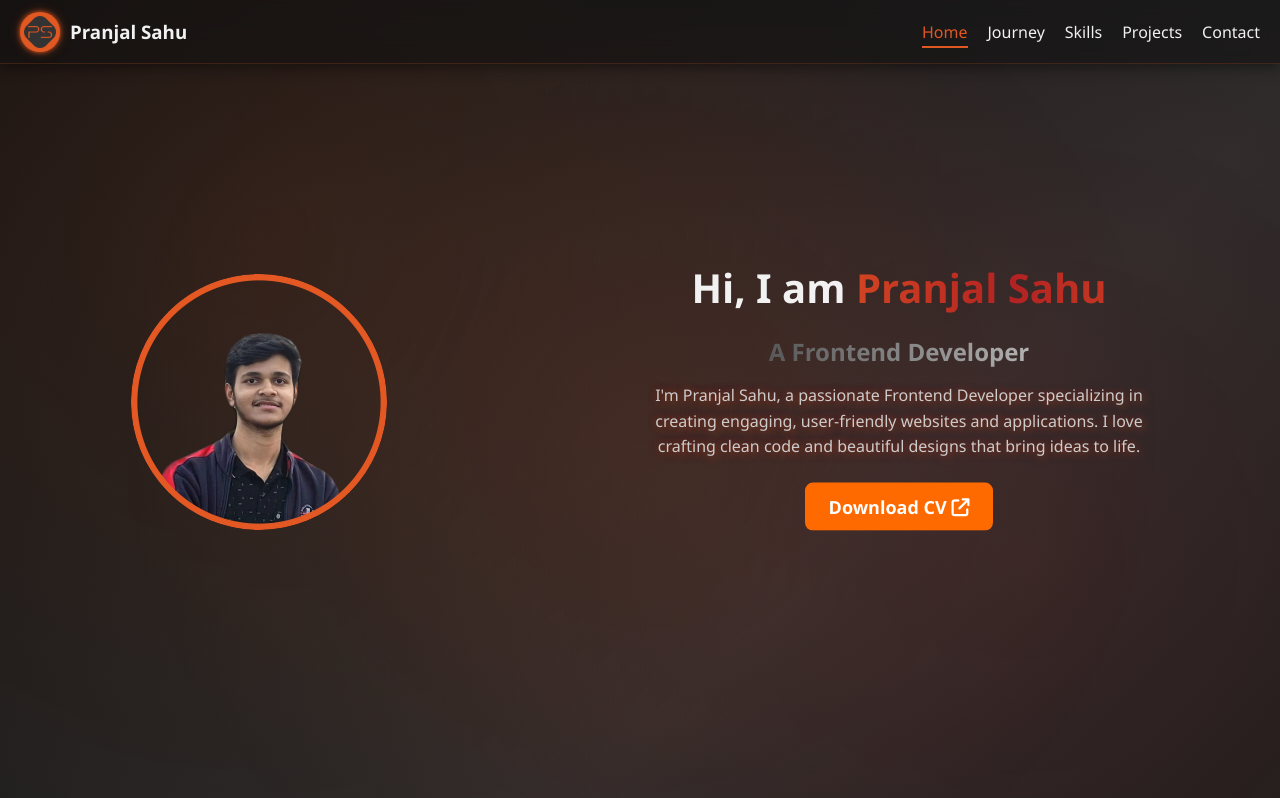
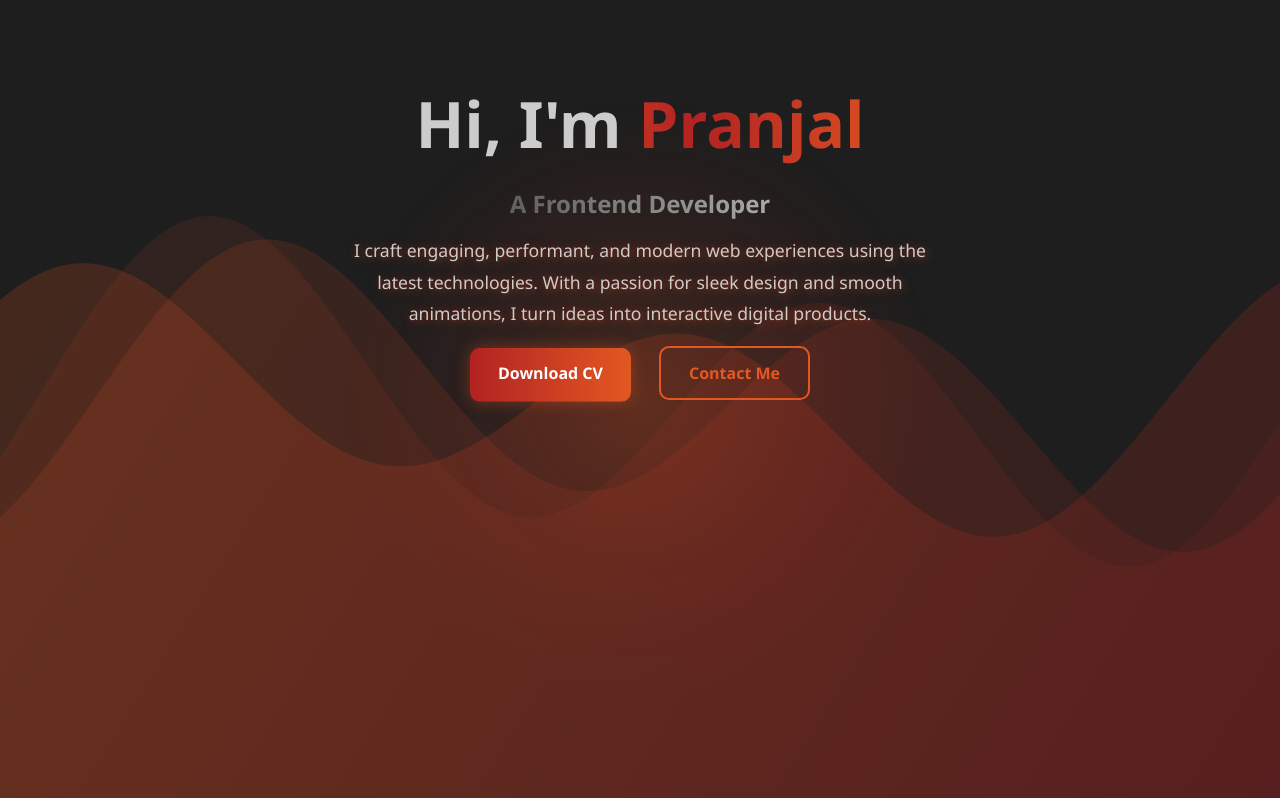
Before and after one commit to Pranjal-Sahu21/portfolio-website, a React (Vite) app: page / in a window 1280 px wide. Shown: the top 798 px of the page. Built offline with nearby package versions, Linux system fonts and the light colour scheme.

Commit message:
Major styling changes and removed my photo

```diff
--- a/src/App.jsx
+++ b/src/App.jsx
@@ -6,6 +6,7 @@ import Skills from "./Skills";
 import Projects from "./Projects";
 import Contact from "./Contact";
 import Footer from "./Footer";
+import ParticleBackground from "./ParticleBackground";
 import Lenis from "lenis";
 import "lenis/dist/lenis.css";
 import "./style.css";
@@ -116,6 +117,7 @@ export default function App() {
     <>
       <Header />
       <Home />
+      <ParticleBackground />
       <Journey />
       <Skills />
       <Projects />
--- a/src/Header.jsx
+++ b/src/Header.jsx
@@ -6,6 +6,7 @@ import logo from "../assets/apple-touch-icon.png";
 export default function Header() {
   const [menuOpen, setMenuOpen] = useState(false);
   const [isDesktop, setIsDesktop] = useState(window.innerWidth > 992);
+  const [showHeader, setShowHeader] = useState(false);
 
   const toggleMenu = () => setMenuOpen((prev) => !prev);
 
@@ -17,6 +18,18 @@ export default function Header() {
     };
     window.addEventListener("resize", handleResize);
     return () => window.removeEventListener("resize", handleResize);
+  }, []);
+
+  useEffect(() => {
+    const handleScroll = () => {
+      const homeSection = document.getElementById("home");
+      if (!homeSection) return;
+      const homeHeight = homeSection.offsetHeight;
+      setShowHeader(window.scrollY > homeHeight);
+    };
+
+    window.addEventListener("scroll", handleScroll);
+    return () => window.removeEventListener("scroll", handleScroll);
   }, []);
 
   const headerVariants = {
@@ -32,27 +45,22 @@ export default function Header() {
     hidden: { x: "100%" },
     visible: {
       x: 0,
-      transition: {
-        type: "tween",
-        ease: "easeInOut",
-        duration: 0.5,
-      },
+      transition: { type: "tween", ease: "easeInOut", duration: 0.5 },
     },
     exit: {
       x: "100%",
-      transition: {
-        type: "tween",
-        ease: "easeInOut",
-        duration: 0.5,
-      },
+      transition: { type: "tween", ease: "easeInOut", duration: 0.5 },
     },
   };
 
   return (
+    <AnimatePresence>
+      {showHeader && (
         <motion.nav
           variants={headerVariants}
           initial="hidden"
           animate="visible"
+          exit="hidden"
           className="header-nav"
         >
           <div className="logo">
@@ -64,9 +72,6 @@ export default function Header() {
 
           {isDesktop ? (
             <ul className="nav-links">
-          <li>
-            <a href="#home">Home</a>
-          </li>
               <li>
                 <a href="#journey">Journey</a>
               </li>
@@ -98,11 +103,6 @@ export default function Header() {
                     animate="visible"
                     exit="exit"
                   >
-                <li>
-                  <a href="#home" onClick={() => setMenuOpen(false)}>
-                    Home
-                  </a>
-                </li>
                     <li>
                       <a href="#journey" onClick={() => setMenuOpen(false)}>
                         Journey
@@ -142,12 +142,16 @@ export default function Header() {
                 className="bar"
               />
               <motion.div
-            animate={menuOpen ? { rotate: -45, y: -8 } : { rotate: 0, y: 0 }}
+                animate={
+                  menuOpen ? { rotate: -45, y: -8 } : { rotate: 0, y: 0 }
+                }
                 transition={{ type: "spring", stiffness: 260, damping: 20 }}
                 className="bar"
               />
             </div>
           )}
         </motion.nav>
+      )}
+    </AnimatePresence>
   );
 }
--- /dev/null
+++ b/src/Home.css
@@ -0,0 +1,136 @@
+* {
+  font-family: "Segoe UI", Tahoma, Geneva, Verdana, sans-serif;
+}
+
+.hero {
+  display: flex;
+  flex-direction: column;
+  align-items: center;
+  text-align: center;
+  justify-content: center;
+  gap: 24px;
+  padding: 120px 20px;
+  min-height: 100vh;
+  margin-top: 0;
+  position: relative;
+  overflow: hidden;
+}
+
+.hero h1 {
+  font-size: clamp(2.5rem, 5vw, 4rem);
+  font-weight: 700;
+  background: var(--muted-text);
+  background-clip: text;
+  -webkit-text-fill-color: transparent;
+  animation: shimmer 3s linear infinite;
+}
+
+.hero-description {
+  max-width: 600px;
+  font-size: 1.1rem;
+  line-height: 1.8;
+  text-align: center;
+  color: var(--muted-text);
+  font-weight: 400;
+}
+
+.hero-buttons a {
+  padding: 14px 28px;
+  border-radius: 10px;
+  font-size: 1rem;
+  font-weight: 600;
+  transition: all 0.4s ease;
+  text-decoration: none;
+  display: inline-block;
+  position: relative;
+  overflow: hidden;
+  cursor: pointer;
+}
+
+.hero-buttons .primary {
+  background: linear-gradient(
+    90deg,
+    var(--primary),
+    var(--accent),
+    var(--primary)
+  );
+  background-size: 200% 100%;
+  background-position: right center;
+  color: #fff;
+  box-shadow: 0 0 15px rgba(226, 88, 34, 0.4);
+  transition: background-position 0.5s ease, transform 0.3s ease;
+}
+
+.hero-buttons .primary:hover {
+  background-position: left center;
+  transform: scale(1.05);
+}
+
+.hero-buttons .secondary {
+  position: relative;
+  border: 2px solid var(--primary);
+  color: var(--primary);
+  background: transparent;
+  overflow: hidden;
+  z-index: 1;
+}
+
+.hero-buttons .secondary::before {
+  content: "";
+  position: absolute;
+  top: 0;
+  left: -100%;
+  width: 100%;
+  height: 100%;
+  background: var(--primary);
+  transition: left 0.4s ease;
+  z-index: -1;
+}
+
+.hero-buttons .secondary:hover::before {
+  left: 0;
+}
+
+.hero-buttons .secondary:hover {
+  color: #fff;
+}
+
+.hero-buttons {
+  display: flex;
+  justify-content: center;
+  flex-wrap: wrap;
+  gap: 28px;
+  margin-top: 36px;
+}
+
+@keyframes shimmer {
+  0% {
+    background-position: -200% 0;
+  }
+  100% {
+    background-position: 200% 0;
+  }
+}
+
+@media (max-width: 366px) {
+  .hero-buttons .secondary {
+    display: none;
+  }
+}
+
+canvas {
+  position: absolute;
+  top: 0;
+  left: 0;
+  width: 100%;
+  height: 100%;
+  pointer-events: none;
+  z-index: 0;
+}
+.hero h1,
+.hero h2,
+.hero p,
+.hero-buttons {
+  position: relative;
+  z-index: 1;
+}
--- a/src/Home.jsx
+++ b/src/Home.jsx
@@ -1,85 +1,179 @@
-import "./style.css";
-import picOfMe from "../assets/picofme (7).webp";
-import { motion } from "framer-motion";
-
-const container = {
-  hidden: { opacity: 0, y: 30 },
-  visible: {
-    opacity: 1,
-    y: 0,
-    transition: {
-      staggerChildren: 0.4,
-    },
-  },
-};
-
-const item = {
-  hidden: { opacity: 0, y: 40 },
-  visible: {
-    opacity: 1,
-    y: 0,
-    transition: {
-      duration: 1.2,
-      ease: "easeOut",
-    },
-  },
-};
-
-const imageVariant = {
-  hidden: { opacity: 0, scale: 0.98 },
-  visible: {
-    opacity: 1,
-    scale: 1,
-    transition: {
-      duration: 1.8,
-      ease: "easeInOut",
-    },
-  },
-};
+import React, { useEffect, useRef, useState } from "react";
+import { motion, useScroll, useTransform } from "framer-motion";
+import "./Home.css";
 
 export default function Home() {
+  const canvasRef = useRef(null);
+  const [mousePos, setMousePos] = useState({
+    x: window.innerWidth / 2,
+    y: window.innerHeight / 2,
+  });
+
+  const { scrollYProgress } = useScroll();
+  const y = useTransform(scrollYProgress, [0, 0.2], [0, -150]);
+  const opacity = useTransform(scrollYProgress, [0, 0.2], [1, 0]);
+
+  useEffect(() => {
+    const canvas = canvasRef.current;
+    const ctx = canvas.getContext("2d");
+
+    let width = (canvas.width = window.innerWidth);
+    let height = (canvas.height = window.innerHeight);
+    let time = 0;
+
+    const rootStyles = getComputedStyle(document.documentElement);
+    const primary = rootStyles.getPropertyValue("--primary").trim();
+    const accent = rootStyles.getPropertyValue("--accent").trim();
+
+    const handleMouseMove = (e) => setMousePos({ x: e.clientX, y: e.clientY });
+    window.addEventListener("mousemove", handleMouseMove);
+
+    const handleResize = () => {
+      width = canvas.width = window.innerWidth;
+      height = canvas.height = window.innerHeight;
+    };
+    window.addEventListener("resize", handleResize);
+
+    function drawAurora() {
+      ctx.clearRect(0, 0, width, height);
+
+      const layers = [
+        { speed: 0.5, offset: 0, opacity: 0.2 },
+        { speed: 0.3, offset: 50, opacity: 0.15 },
+        { speed: 0.4, offset: 100, opacity: 0.1 },
+      ];
+
+      layers.forEach((layer, i) => {
+        const gradient = ctx.createLinearGradient(0, 0, width, height);
+        gradient.addColorStop(
+          0,
+          `${primary}${Math.floor(layer.opacity * 255).toString(16)}`
+        );
+        gradient.addColorStop(
+          1,
+          `${accent}${Math.floor(layer.opacity * 255).toString(16)}`
+        );
+
+        ctx.fillStyle = gradient;
+        ctx.beginPath();
+        for (let x = 0; x <= width; x += 5) {
+          const y =
+            height / 2 +
+            Math.sin(x * 0.01 + time * layer.speed + layer.offset) *
+              (100 + i * 20) +
+            Math.cos(x * 0.005 + time * layer.speed * 0.5) * 50;
+          if (x === 0) ctx.moveTo(x, y);
+          else ctx.lineTo(x, y);
+        }
+        ctx.lineTo(width, height);
+        ctx.lineTo(0, height);
+        ctx.closePath();
+        ctx.fill();
+      });
+
+      const radial = ctx.createRadialGradient(
+        mousePos.x,
+        mousePos.y,
+        0,
+        mousePos.x,
+        mousePos.y,
+        300
+      );
+      radial.addColorStop(0, `${primary}33`);
+      radial.addColorStop(1, `${accent}00`);
+      ctx.fillStyle = radial;
+      ctx.fillRect(0, 0, width, height);
+
+      time += 0.02;
+      requestAnimationFrame(drawAurora);
+    }
+
+    drawAurora();
+
+    return () => {
+      window.removeEventListener("resize", handleResize);
+      window.removeEventListener("mousemove", handleMouseMove);
+    };
+  }, []);
+
   return (
-    <section id="home" className="section hero">
-      <motion.div
-        className="hero-img"
-        variants={imageVariant}
-        initial="hidden"
-        animate="visible"
-      >
-        <img src={picOfMe} alt="Pranjal Sahu" />
-      </motion.div>
+    <section id="home" className="hero sticky-hero">
+      <canvas
+        ref={canvasRef}
+        style={{
+          position: "absolute",
+          top: 0,
+          left: 0,
+          width: "100%",
+          height: "100%",
+          zIndex: 0,
+          pointerEvents: "none",
+        }}
+      />
 
       <motion.div
-        className="hero-content"
-        variants={container}
-        initial="hidden"
-        animate="visible"
+        className="glass-panel"
+        style={{ position: "relative", zIndex: 1, y, opacity }}
       >
-        <motion.h1 variants={item}>
-          <span className="typewriter">
-            Hi, I am <span className="name">Pranjal Sahu</span>
-          </span>
+        <motion.h1
+          initial={{ opacity: 0, x: -100 }}
+          animate={{ opacity: 1, x: 0 }}
+          transition={{ duration: 0.8, ease: "easeOut" }}
+        >
+          Hi, I'm <span className="name">Pranjal</span>
         </motion.h1>
 
-        <motion.h2 className="work" variants={item}>
+        <motion.h2
+          className="glow-text"
+          initial={{ opacity: 0, y: 20 }}
+          animate={{ opacity: 1, y: 0 }}
+          transition={{ duration: 0.9, ease: "easeOut", delay: 0.3 }}
+        >
           A Frontend Developer
         </motion.h2>
 
-        <motion.p className="hero-description" variants={item}>
-          I'm Pranjal Sahu, a passionate Frontend Developer specializing in
-          creating engaging, user-friendly websites and applications. I love
-          crafting clean code and beautiful designs that bring ideas to life.
+        <motion.p
+          className="hero-description"
+          initial={{ opacity: 0, y: 30 }}
+          animate={{ opacity: 1, y: 0 }}
+          transition={{ duration: 1, ease: "easeOut", delay: 0.6 }}
+        >
+          I craft engaging, performant, and modern web experiences using the
+          latest technologies. With a passion for sleek design and smooth
+          animations, I turn ideas into interactive digital products.
         </motion.p>
 
-        <motion.a
-          href="https://drive.google.com/file/d/1qgfwbu4S9dREyCyacf2gA3N1xGzGmOoe/view?usp=drive_link"
-          target="_blank"
-          rel="noopener noreferrer"
-          className="download-btn"
-          variants={item}
+        <motion.div
+          className="hero-buttons"
+          initial={{ opacity: 0 }}
+          animate={{ opacity: 1 }}
+          transition={{ delay: 1 }}
         >
-          Download CV <i className="fas fa-arrow-up-right-from-square"></i>
-        </motion.a>
+          <motion.a
+            href="https://drive.google.com/file/d/1qgfwbu4S9dREyCyacf2gA3N1xGzGmOoe/view?usp=drive_link"
+            target="_blank"
+            className="primary"
+            download
+            animate={{ y: [0, -20, 0] }}
+            transition={{ duration: 4, repeat: Infinity, ease: "easeInOut" }}
+          >
+            Download CV
+          </motion.a>
+
+          <motion.a
+            href="#contact"
+            className="secondary"
+            animate={{ y: [0, -20, 0] }}
+            transition={{
+              duration: 4,
+              repeat: Infinity,
+              ease: "easeInOut",
+              delay: 0.5,
+            }}
+          >
+            Contact Me
+          </motion.a>
+        </motion.div>
       </motion.div>
     </section>
   );
--- /dev/null
+++ b/src/ParticleBackground.jsx
@@ -0,0 +1,71 @@
+import React, { useRef, useEffect } from "react";
+
+export default function ParticleBackground() {
+  const canvasRef = useRef(null);
+
+  useEffect(() => {
+    const canvas = canvasRef.current;
+    const ctx = canvas.getContext("2d");
+
+    let width = (canvas.width = window.innerWidth);
+    let height = (canvas.height = window.innerHeight);
+
+    const particles = Array.from({ length: 100 }, () => ({
+      x: Math.random() * width,
+      y: Math.random() * height,
+      radius: Math.random() * 2 + 0.5,
+      speedX: (Math.random() - 0.5) * 0.3,
+      speedY: (Math.random() - 0.5) * 0.3,
+      opacity: Math.random() * 0.3 + 0.1,
+    }));
+
+    const handleResize = () => {
+      width = canvas.width = window.innerWidth;
+      height = canvas.height = window.innerHeight;
+    };
+    window.addEventListener("resize", handleResize);
+
+    function animate() {
+      ctx.clearRect(0, 0, width, height);
+
+      particles.forEach((p) => {
+        p.x += p.speedX;
+        p.y += p.speedY;
+
+
+        if (p.x > width) p.x = 0;
+        if (p.x < 0) p.x = width;
+        if (p.y > height) p.y = 0;
+        if (p.y < 0) p.y = height;
+
+        ctx.beginPath();
+        ctx.arc(p.x, p.y, p.radius, 0, Math.PI * 2);
+        ctx.fillStyle = `rgba(255,255,255,${p.opacity})`;
+        ctx.fill();
+      });
+
+      requestAnimationFrame(animate);
+    }
+
+    animate();
+
+    return () => window.removeEventListener("resize", handleResize);
+  }, []);
+
+  return (
+    <canvas
+      ref={canvasRef}
+      style={{
+        position: "absolute",
+        top: 0,
+        left: 0,
+        width: "100%",
+        height: "100%",
+        zIndex: 0,
+        pointerEvents: "none",
+        background: "#111",
+
+      }}
+    />
+  );
+}
--- a/src/style.css
+++ b/src/style.css
@@ -22,7 +22,6 @@ html {
 
 body {
   font-family: "Segoe UI", Tahoma, Geneva, Verdana, sans-serif;
-  background-color: var(--bg);
   color: var(--light-text);
   display: flex;
   flex-direction: column;
@@ -457,20 +456,6 @@ footer {
   background-color: var(--muted-text);
 }
 
-#theme-toggle {
-  background: none;
-  border: none;
-  color: var(--light-text);
-  font-size: 1.3rem;
-  cursor: pointer;
-  margin-left: 20px;
-  transition: color 0.3s ease;
-}
-
-#theme-toggle:hover {
-  color: var(--primary);
-}
-
 @media (max-width: 992px) {
   .menu {
     display: flex;
@@ -544,7 +529,6 @@ h2 {
 }
 
 body {
-  background: linear-gradient(-45deg, #1e1e1e, #2c2c2c, #1e1e1e, #121212);
   background-size: 400% 400%;
   position: relative;
   color: var(--light-text);
@@ -579,7 +563,6 @@ section {
   content: "";
   position: absolute;
   inset: 0;
-  background: radial-gradient(circle, rgba(226, 88, 34, 0.15), transparent 70%);
   border-radius: inherit;
   pointer-events: none;
 }
@@ -755,7 +738,6 @@ ul.nav-links li a:hover {
   content: "";
   position: absolute;
   inset: 0;
-  background: radial-gradient(circle, rgba(226, 88, 34, 0.08), transparent 70%);
   pointer-events: none;
   z-index: 0;
 }
@@ -769,8 +751,8 @@ footer {
   text-align: center;
   background: linear-gradient(
     135deg,
-    rgba(20, 20, 20, 0.85),
-    rgba(30, 30, 30, 0.85)
+    rgba(10, 10, 10, 0.95),
+    rgba(20, 20, 20, 0.95)
   );
   border-top: 1px solid rgba(226, 88, 34, 0.25);
   position: relative;
@@ -816,8 +798,6 @@ footer .social-icons a:hover {
 .contact-card {
   background: rgba(24, 24, 24, 0.65);
   border-radius: 14px;
-  box-shadow: 0 0 30px rgba(226, 88, 34, 0.25),
-    0 0 60px rgba(255, 190, 120, 0.15);
 }
 
 @media (max-width: 600px) {
@@ -838,21 +818,12 @@ footer .social-icons a:hover {
 .contact-card {
   background: rgba(24, 24, 24, 0.65);
   border-radius: 14px;
-  box-shadow: 0 0 30px rgba(226, 88, 34, 0.25),
-    0 0 60px rgba(255, 190, 120, 0.15);
   padding: 20px;
   transition: transform 0.2s ease, box-shadow 0.3s ease;
   transform-style: preserve-3d;
   perspective: 800px;
   position: relative;
   overflow: hidden;
-}
-
-.project-card:hover,
-.journey-card:hover,
-.contact-card:hover {
-  box-shadow: 0 20px 35px rgba(0, 0, 0, 0.6), 0 0 18px 3px var(--primary),
-    0 0 30px 8px rgba(226, 88, 34, 0.5);
 }
 
 @media (max-width: 992px) {
@@ -872,6 +843,9 @@ footer .social-icons a:hover {
   }
 }
 
+.journey-card:hover {
+  box-shadow: 0 0 8px 2px var(--primary), 0 0 15px 6px rgba(226, 88, 34, 0.5);
+}
 .contact-card input,
 .contact-card textarea {
   background: rgba(40, 40, 40, 0.85);
@@ -887,8 +861,6 @@ footer .social-icons a:hover {
 .contact-card input:focus,
 .contact-card textarea:focus {
   border-color: var(--primary);
-  box-shadow: 0 0 12px rgba(226, 88, 34, 0.6),
-    inset 0 0 6px rgba(226, 88, 34, 0.3);
   background: rgba(50, 50, 50, 0.9);
   outline: none;
 }
@@ -948,11 +920,6 @@ nav {
   }
 }
 
-.download-btn:active {
-  transform: scale(0.95) translateY(2px);
-  box-shadow: 0 0 6px rgba(226, 88, 34, 0.6);
-}
-
 .download-btn {
   display: inline-block;
   margin-top: 36px;
@@ -1001,14 +968,10 @@ nav {
   transition: transform 0.2s ease, box-shadow 0.3s ease;
   transform-style: preserve-3d;
   perspective: 800px;
-  box-shadow: 0 0 30px rgba(226, 88, 34, 0.25),
-    0 0 60px rgba(255, 190, 120, 0.15);
 }
 
 .contact-section form,
 .contact-card {
-  box-shadow: 0 0 30px rgba(226, 88, 34, 0.25),
-    0 0 60px rgba(255, 190, 120, 0.15) !important;
   background: rgba(24, 24, 24, 0.65);
   border-radius: 14px;
 }
@@ -1024,80 +987,24 @@ nav {
 }
 
 body {
-  background: linear-gradient(-45deg, #1e1e1e, #2c2c2c, #1e1e1e, #121212);
   background-size: cover;
   color: var(--light-text);
   position: relative;
 }
 
 body::before {
-  content: "";
-  position: fixed;
-  top: 0;
-  left: 0;
-  right: 0;
-  bottom: 0;
-  background: radial-gradient(
-      circle at 20% 30%,
-      rgba(226, 88, 34, 0.12),
-      transparent 60%
-    ),
-    radial-gradient(circle at 80% 70%, rgba(178, 34, 34, 0.12), transparent 60%);
-  pointer-events: none;
-  z-index: 0;
+  display: none;
 }
 
 body {
-  background: linear-gradient(-45deg, #1e1e1e, #2c2c2c, #1e1e1e, #121212);
   background-size: cover;
   color: var(--light-text);
   position: relative;
 }
 
-body::before {
-  content: "";
-  position: fixed;
-  top: 0;
-  left: 0;
-  right: 0;
-  bottom: 0;
-  background: radial-gradient(
-      circle at 20% 30%,
-      rgba(226, 88, 34, 0.12),
-      transparent 60%
-    ),
-    radial-gradient(circle at 80% 70%, rgba(178, 34, 34, 0.12), transparent 60%);
-  pointer-events: none;
-  z-index: 0;
-}
-
 body {
-  background: linear-gradient(
-    -45deg,
-    #1e1e1e,
-    #2c2c2c,
-    #1e1e1e,
-    #121212
-  ) !important;
   background-size: cover !important;
   background-attachment: fixed !important;
-}
-
-body::before {
-  content: "";
-  position: fixed;
-  top: 0;
-  left: 0;
-  right: 0;
-  bottom: 0;
-  background: radial-gradient(
-      circle at 20% 30%,
-      rgba(226, 88, 34, 0.12),
-      transparent 60%
-    ),
-    radial-gradient(circle at 80% 70%, rgba(178, 34, 34, 0.12), transparent 60%);
-  pointer-events: none;
-  z-index: 0;
 }
 
 .contact-section form:hover {
@@ -1140,8 +1047,6 @@ body::before {
   max-width: 400px;
   margin: 2rem auto;
   animation: popIn 0.5s ease-out;
-  box-shadow: 0 0 30px rgba(226, 88, 34, 0.25),
-    0 0 60px rgba(255, 190, 120, 0.15) !important;
 }
 
 .thank-you-card h2 {
@@ -1274,3 +1179,106 @@ body::before {
   resize: none;
   box-sizing: border-box;
 }
+
+.hero {
+  display: flex;
+  justify-content: center;
+  align-items: center;
+  min-height: 100vh;
+  padding: 2rem;
+  background: var(--bg);
+  color: var(--light-text);
+  text-align: center;
+}
+
+.hero-content {
+  max-width: 700px;
+}
+
+.hero-title {
+  font-size: 2.8rem;
+  font-weight: 700;
+  margin-bottom: 1rem;
+}
+
+.hero-title .highlight {
+  color: var(--primary);
+}
+
+.hero-subtitle {
+  font-size: 1.6rem;
+  font-weight: 500;
+  margin-bottom: 1.5rem;
+  color: var(--muted-text);
+}
+
+.hero-description {
+  font-size: 1.1rem;
+  line-height: 1.8;
+  margin-bottom: 2rem;
+  color: var(--muted-text);
+}
+
+.button-group {
+  display: flex;
+  justify-content: center;
+  gap: 1rem;
+  flex-wrap: wrap;
+}
+
+.download-btn {
+  display: inline-flex;
+  align-items: center;
+  gap: 0.6rem;
+  padding: 0.8rem 1.4rem;
+  background: var(--primary);
+  color: #fff;
+  font-weight: 600;
+  border-radius: 0.6rem;
+  text-decoration: none;
+  transition: all 0.3s ease;
+}
+
+.download-btn:hover {
+  background: var(--accent);
+  transform: translateY(-2px);
+}
+
+.contact-btn {
+  position: relative;
+  display: inline-block;
+  padding: 0.8rem 1.6rem;
+  color: var(--primary);
+  font-weight: 600;
+  border: 2px solid var(--primary);
+  border-radius: 0.6rem;
+  text-decoration: none;
+  overflow: hidden;
+  transition: color 0.4s ease;
+}
+
+.contact-btn::before {
+  content: "";
+  position: absolute;
+  top: 0;
+  left: -100%;
+  width: 100%;
+  height: 100%;
+  background: linear-gradient(90deg, var(--primary), var(--accent));
+  transition: left 0.4s ease;
+  z-index: 0;
+}
+
+.contact-btn:hover::before {
+  left: 0;
+}
+
+.contact-btn:hover {
+  color: #fff;
+}
+
+.contact-btn span,
+.contact-btn i {
+  position: relative;
+  z-index: 1;
+}
```
Lines whose indentation alone changed are shown as unchanged.
